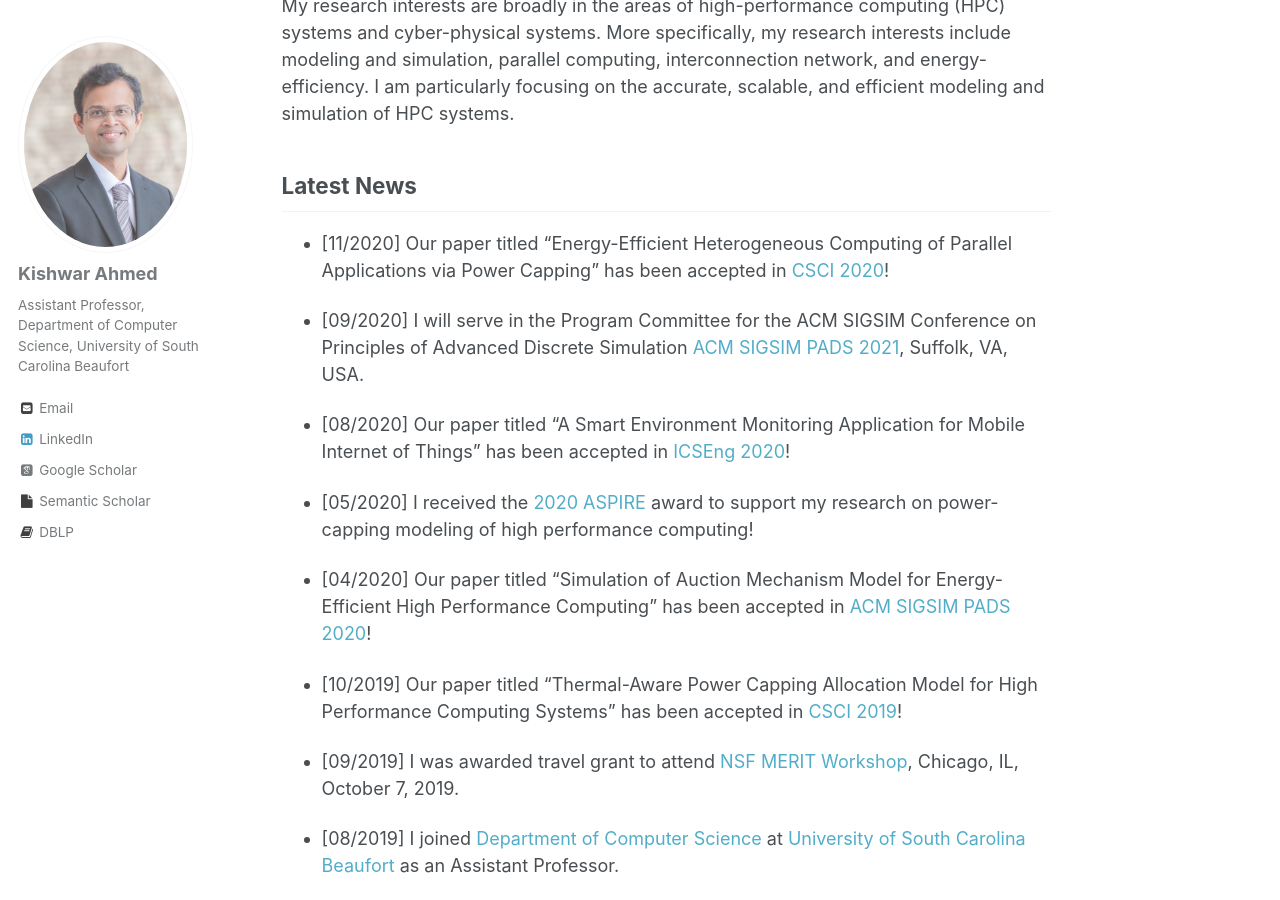
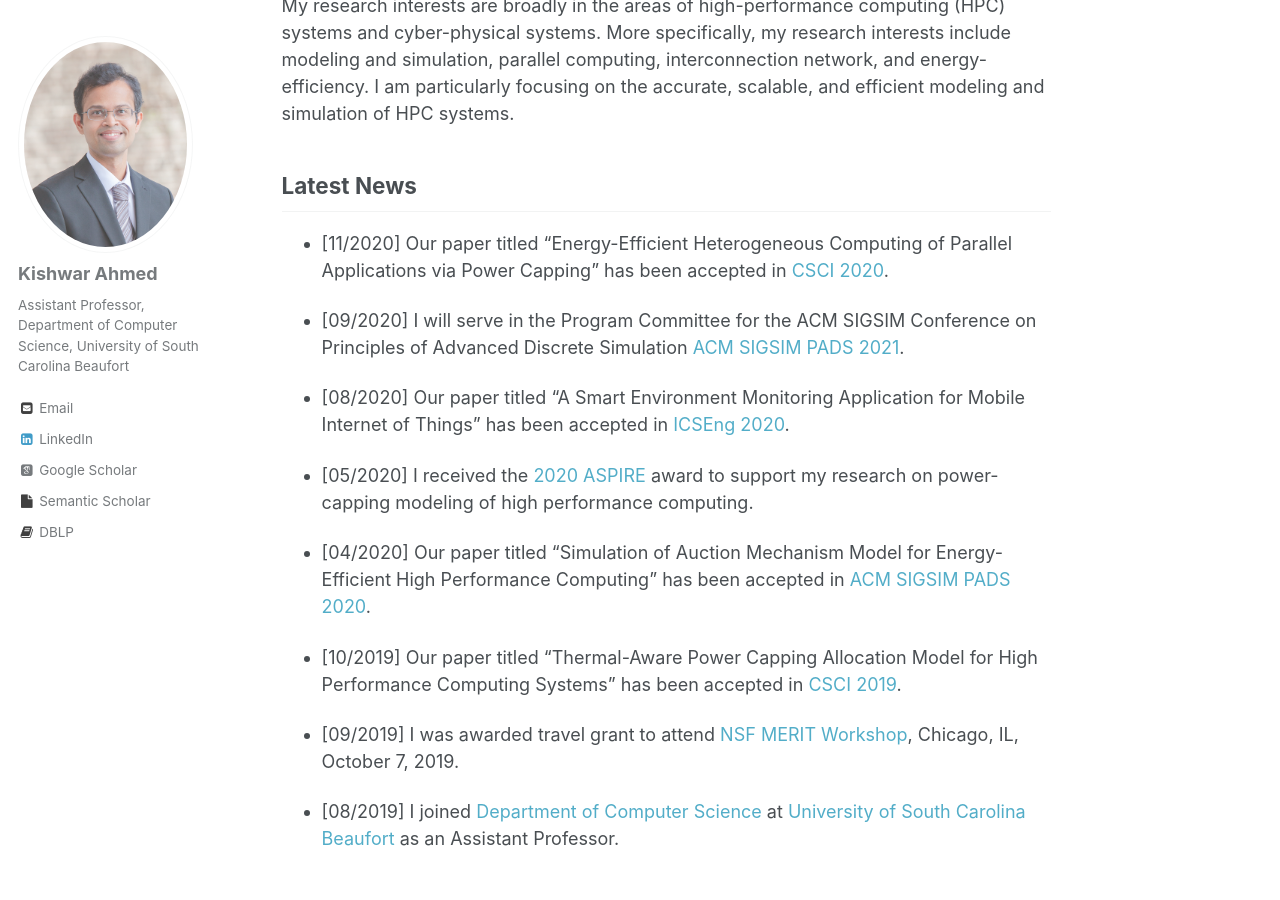
Before and after one commit to kishwarbd/kishwarbd.github.io, a Jekyll site: the page built from _pages/about.md, in a window 1280 px wide and 900 px high, scrolled down 257 px. Built offline with Jekyll 4.4.1, drawn with Linux system fonts in a browser that asks for light colours; some web fonts are replaced.

Commit message:
minor update

```diff
--- a/_pages/about.md
+++ b/_pages/about.md
@@ -18,17 +18,17 @@ computing (HPC) systems and cyber-physical systems. More specifically, my resear
 
 ## Latest News
 
-* [11/2020] Our paper titled “Energy-Efficient Heterogeneous Computing of Parallel Applications via Power Capping” has been accepted in [CSCI 2020](https://www.american-cse.org/csci2020/)!
+* [11/2020] Our paper titled “Energy-Efficient Heterogeneous Computing of Parallel Applications via Power Capping” has been accepted in [CSCI 2020](https://www.american-cse.org/csci2020/).
 
-* [09/2020] I will serve in the Program Committee for the ACM SIGSIM Conference on Principles of Advanced Discrete Simulation [ACM SIGSIM PADS 2021](https://www.acm-sigsim-pads.org/), Suffolk, VA, USA.
+* [09/2020] I will serve in the Program Committee for the ACM SIGSIM Conference on Principles of Advanced Discrete Simulation [ACM SIGSIM PADS 2021](https://www.acm-sigsim-pads.org/).
 
-* [08/2020] Our paper titled “A Smart Environment Monitoring Application for Mobile Internet of Things” has been accepted in [ICSEng 2020](http://www.icseng.com/)!
+* [08/2020] Our paper titled “A Smart Environment Monitoring Application for Mobile Internet of Things” has been accepted in [ICSEng 2020](http://www.icseng.com/).
 
-* [05/2020] I received the [2020 ASPIRE](https://sc.edu/about/offices_and_divisions/research/internal_funding_awards/faculty/aspire/) award to support my research on power-capping modeling of high performance computing!
+* [05/2020] I received the [2020 ASPIRE](https://sc.edu/about/offices_and_divisions/research/internal_funding_awards/faculty/aspire/) award to support my research on power-capping modeling of high performance computing.
 
-* [04/2020] Our paper titled “Simulation of Auction Mechanism Model for Energy-Efficient High Performance Computing” has been accepted in [ACM SIGSIM PADS 2020](https://www.acm-sigsim-pads.org/)!
+* [04/2020] Our paper titled “Simulation of Auction Mechanism Model for Energy-Efficient High Performance Computing” has been accepted in [ACM SIGSIM PADS 2020](https://www.acm-sigsim-pads.org/).
 
-* [10/2019] Our paper titled “Thermal-Aware Power Capping Allocation Model for High Performance Computing Systems” has been accepted in [CSCI 2019](https://americancse.org/events/csci2019)!
+* [10/2019] Our paper titled “Thermal-Aware Power Capping Allocation Model for High Performance Computing Systems” has been accepted in [CSCI 2019](https://americancse.org/events/csci2019).
 
 * [09/2019] I was awarded travel grant to attend [NSF MERIT Workshop](https://icnp19.cs.ucr.edu/merit.html), Chicago, IL, October 7, 2019.
 
```
